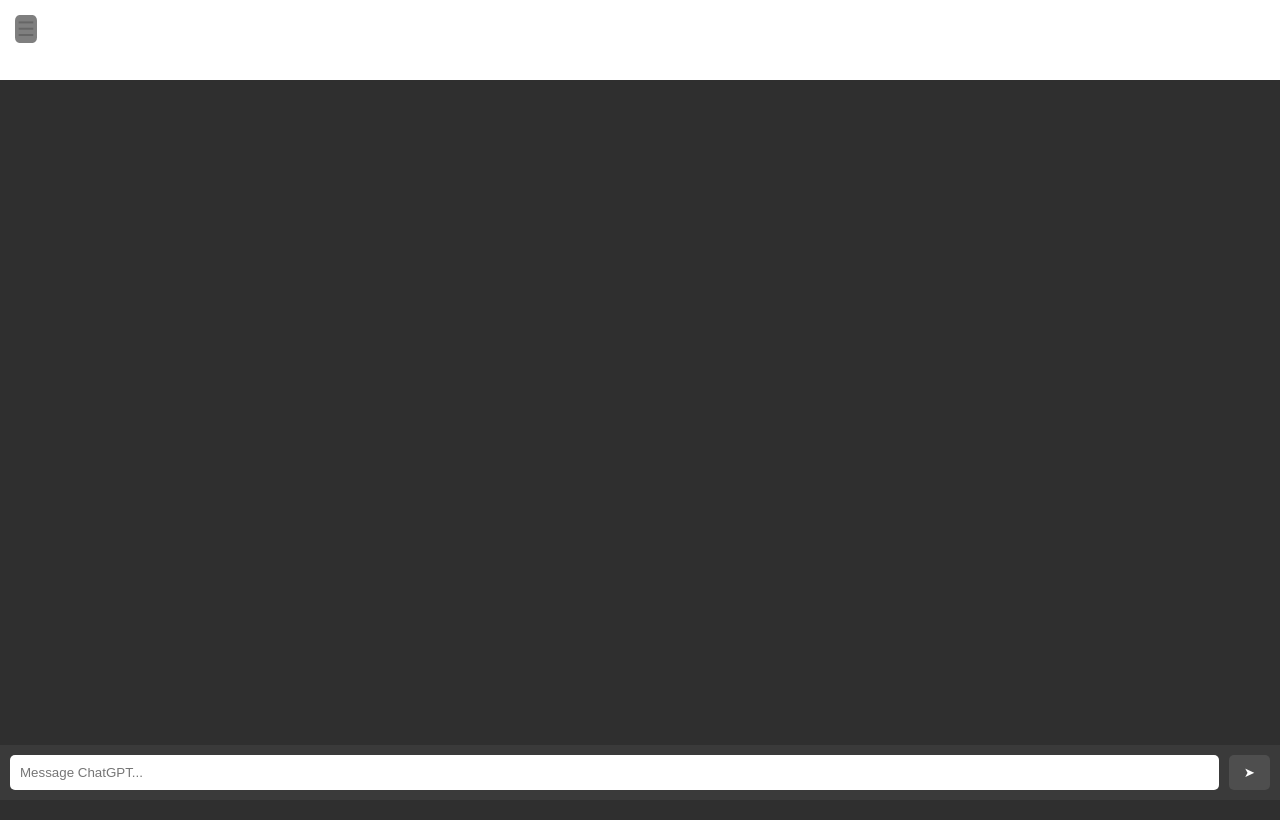
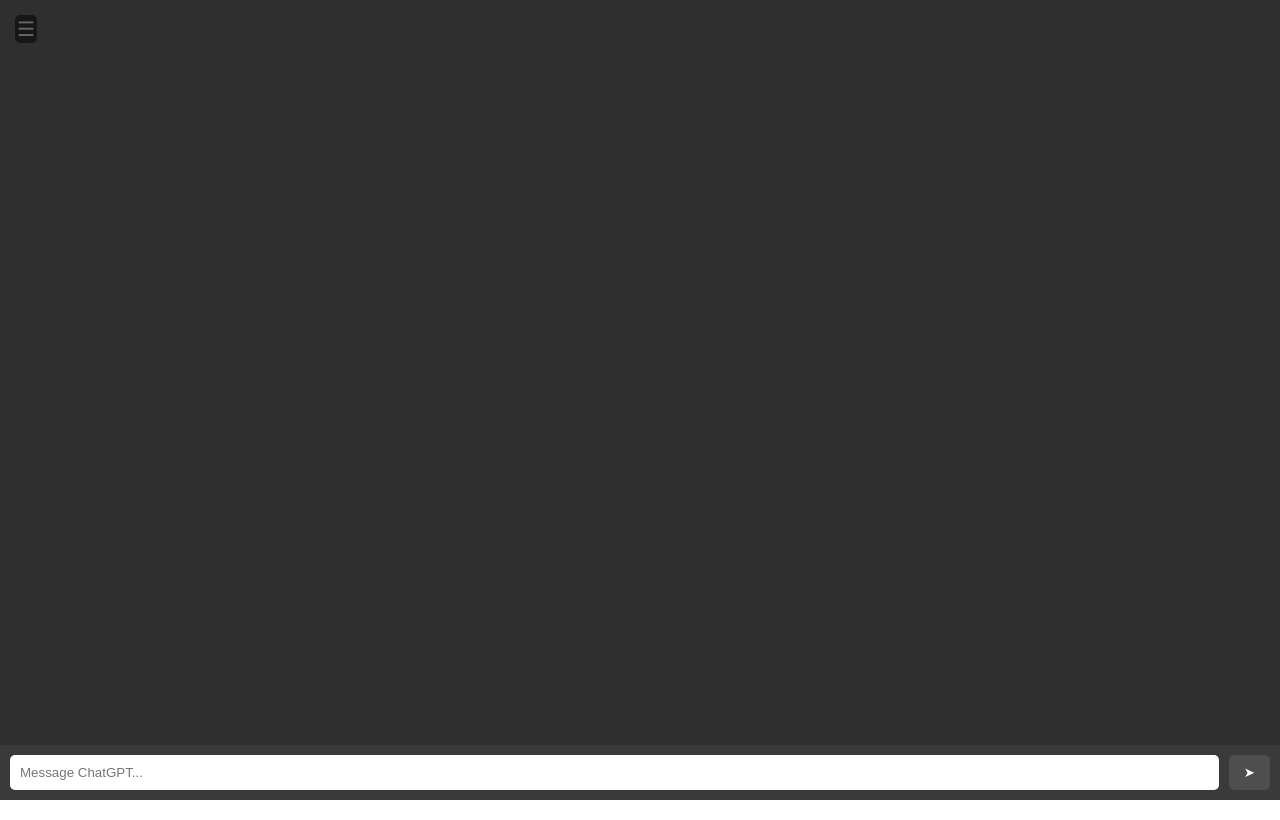
Before and after one commit to el-contable/gpt-pwa2, a website: page index.html in a window 1280 px wide. Drawn offline with nearby package versions, Linux system fonts and the light colour scheme.

Commit message:
chat container css amends 4

```diff
--- a/script.js
+++ b/script.js
@@ -117,8 +117,8 @@ function toggleSidebar() {
 }
 
 function adjustChatContainerHeight() {
-    const vh = window.innerHeight * 0.01;
-    document.documentElement.style.setProperty('--vh', `${vh}px`);
+  const vh = window.innerHeight * 0.01;
+  document.documentElement.style.setProperty('--vh', `${vh}px`);
 }
 
 window.addEventListener('resize', adjustChatContainerHeight);
--- a/styles.css
+++ b/styles.css
@@ -77,14 +77,13 @@ body {
 
 .chat-container {
   flex: 1;
-  height: calc(var(--vh, 1vh) * 100 - 60px); /* Adjust for input container */
+  padding-top: 40px; /* Moves content within the container down */
+  height: calc(var(--vh, 1vh) * 100 - 100px); /* Adjust based on input height */
   overflow-y: auto;
   padding: 20px;
   background-color: #2f2f2f;
   color: #fff;
   -webkit-overflow-scrolling: touch;
-  min-height: calc(100vh - 60px); /* Adjust based on header/footer sizes */
-  margin-top: 80px; /* Adds 40px space at the top */
 }
 
 
```
